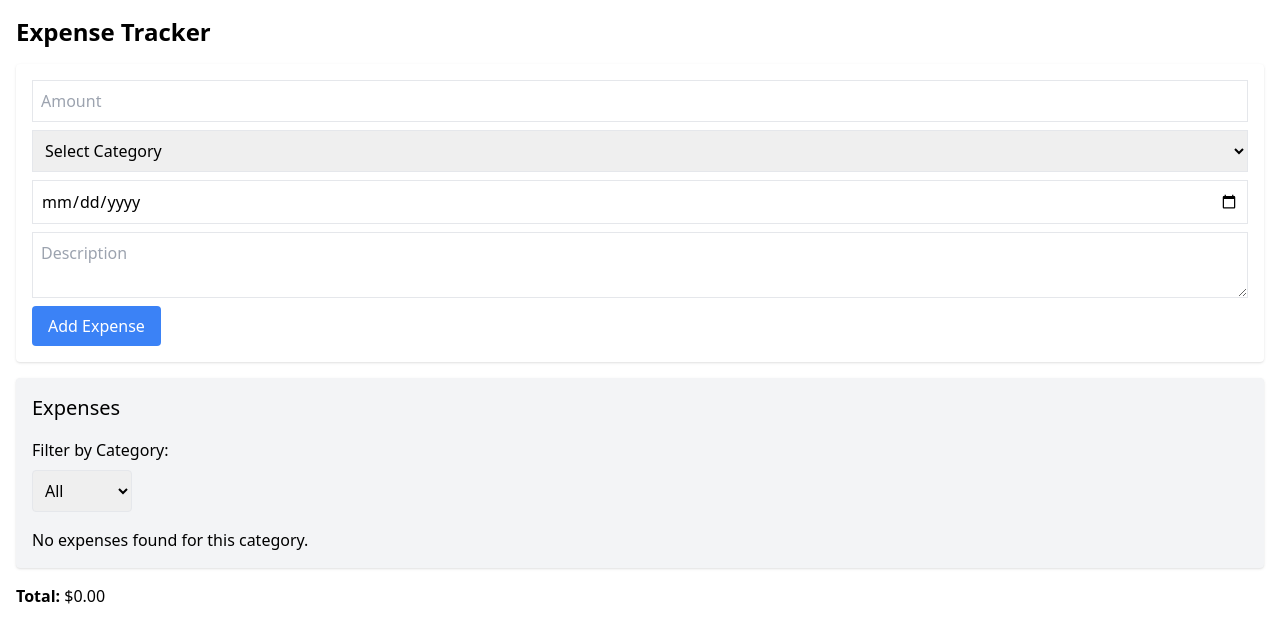
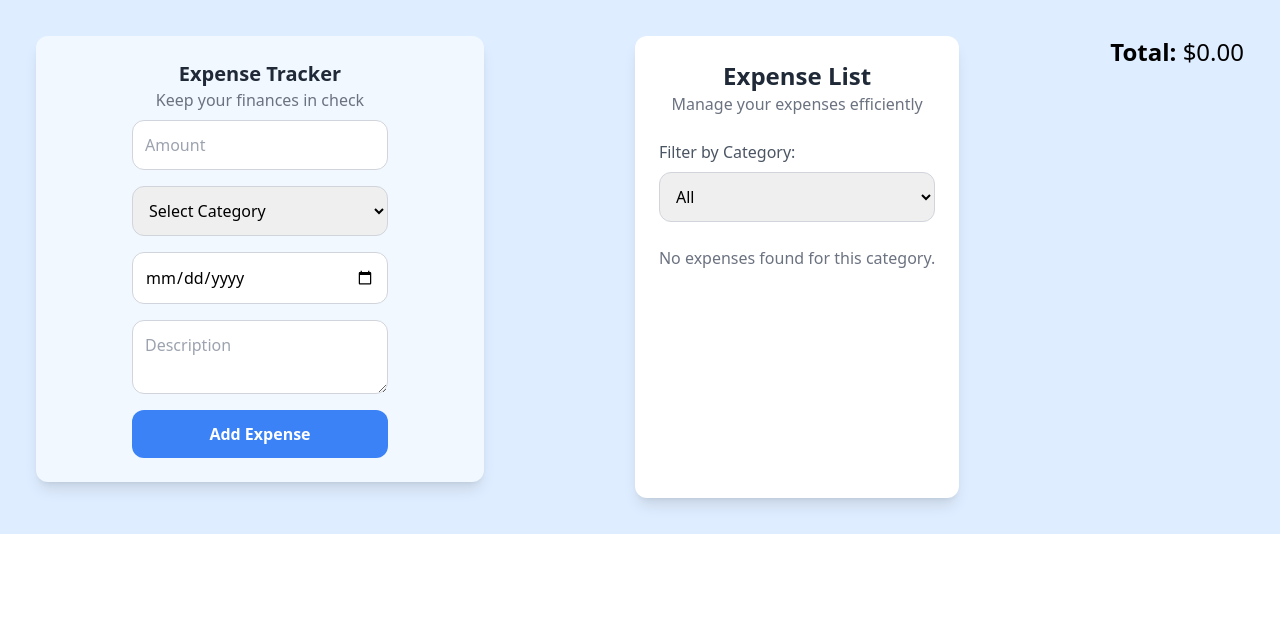
Before and after one commit to uwinezaflorence20/Expense_Tracker, a React (Create React App) app: page / in a window 1280 px wide. Shown: the top 642 px of the page. Built offline with nearby package versions, Linux system fonts and the light colour scheme.

Commit message:
expense form and list

```diff
--- a/public/index.html
+++ b/public/index.html
@@ -24,7 +24,7 @@
       work correctly both with client-side routing and a non-root public URL.
       Learn how to configure a non-root public URL by running `npm run build`.
     -->
-    <title>React App</title>
+    <title>Expense Tracker App</title>
   </head>
   <body>
     <noscript>You need to enable JavaScript to run this app.</noscript>
--- a/src/App.tsx
+++ b/src/App.tsx
@@ -1,20 +1,14 @@
 import React, { useEffect, useState } from 'react';
 import ExpenseForm from './Components/ExpensesForm';
 import ExpenseList from './Components/ExpenseList';
-
-// Define the type for an individual expense
 type Expense = {
   amount: number;
   category: string;
   date: string;
   description: string;
 };
-
-// Database configuration
 const dbName = 'ExpenseTrackerDB';
 const storeName = 'expenses';
-
-// Open the IndexedDB database
 const openDatabase = async (): Promise<IDBDatabase> => {
   return new Promise((resolve, reject) => {
     const request = indexedDB.open(dbName, 1);
@@ -71,8 +65,6 @@ const App: React.FC = () => {
       const db = await openDatabase();
       const transaction = db.transaction(storeName, 'readwrite');
       const store = transaction.objectStore(storeName);
-
-      // Clear the store and add all expenses
       store.clear();
       expenses.forEach(expense => store.add(expense));
     } catch (error) {
@@ -95,11 +87,10 @@ const App: React.FC = () => {
   const total = expenses.reduce((acc, curr) => acc + curr.amount, 0);
 
   return (
-    <div className="container mx-auto p-4">
-      <h1 className="text-2xl font-bold mb-4">Expense Tracker</h1>
+    <div className="container flex mx-auto  p-9 bg-[#deedff]">
       <ExpenseForm addExpense={addExpense} />
       <ExpenseList expenses={expenses} removeExpense={removeExpense} />
-      <div className="mt-4">
+      <div className="text-2xl">
         <strong>Total:</strong> ${total.toFixed(2)}
       </div>
     </div>
--- a/src/Components/ExpenseList.tsx
+++ b/src/Components/ExpenseList.tsx
@@ -14,22 +14,25 @@ interface ExpenseListProps {
 
 const ExpenseList: React.FC<ExpenseListProps> = ({ expenses, removeExpense }) => {
   const [selectedCategory, setSelectedCategory] = useState('All');
-
   const filteredExpenses = selectedCategory === 'All'
     ? expenses
     : expenses.filter(expense => expense.category === selectedCategory);
 
   return (
-    <div className="bg-gray-100 p-4 rounded shadow mt-4">
-      <h2 className="text-xl mb-4">Expenses</h2>
+    <div className="bg-white p-6 rounded-xl shadow-lg max-w-lg mx-auto">
+      <div className="text-center mb-6">
+        <h2 className="text-2xl font-bold text-gray-800">Expense List</h2>
+        <p className="text-gray-500">Manage your expenses efficiently</p>
+      </div>
 
-      <div className="mb-4">
-        <label htmlFor="categoryFilter" className="block mb-2">Filter by Category:</label>
+
+      <div className="mb-6">
+        <label htmlFor="categoryFilter" className="block mb-2 text-gray-600">Filter by Category:</label>
         <select
           id="categoryFilter"
           value={selectedCategory}
           onChange={(e) => setSelectedCategory(e.target.value)}
-          className="p-2 border rounded"
+          className="block w-full p-3 border border-gray-300 rounded-xl focus:ring focus:ring-blue-300"
         >
           <option value="All">All</option>
           <option value="Food">Food</option>
@@ -40,16 +43,26 @@ const ExpenseList: React.FC<ExpenseListProps> = ({ expenses, removeExpense }) =>
         </select>
       </div>
 
+      {/* Scrollable expense list */}
       {filteredExpenses.length === 0 ? (
-        <p>No expenses found for this category.</p>
+        <p className="text-center text-gray-500">No expenses found for this category.</p>
       ) : (
-        <ul>
+        <ul className="space-y-4 max-h-60 overflow-y-scroll">
           {filteredExpenses.map((expense, index) => (
-            <li key={index} className="mb-2">
-              <strong>{expense.category}</strong>: ${expense.amount} on {expense.date} - {expense.description}
+            <li
+              key={index}
+              className="flex justify-between items-center p-4 bg-gray-100 rounded-xl shadow-sm"
+            >
+              <div>
+                <strong className="text-gray-700">{expense.category}</strong>
+                <p className="text-gray-500">
+                  ${expense.amount} on {expense.date}
+                </p>
+                <p className="text-gray-400 text-sm">{expense.description}</p>
+              </div>
               <button
                 onClick={() => removeExpense(index)}
-                className="ml-4 text-red-500"
+                className="ml-4 bg-red-500 text-white px-4 py-2 rounded-full hover:bg-red-600 transition"
               >
                 Delete
               </button>
--- a/src/Components/ExpensesForm.tsx
+++ b/src/Components/ExpensesForm.tsx
@@ -1,6 +1,4 @@
 import React, { useState } from 'react';
-
-// Define the type for an individual expense
 type Expense = {
   amount: number;
   category: string;
@@ -33,18 +31,26 @@ const ExpenseForm: React.FC<Props> = ({ addExpense }) => {
   };
 
   return (
-    <form onSubmit={handleSubmit} className="bg-white p-4 rounded shadow">
+    <div className=' mb-4'>
+    <form
+      onSubmit={handleSubmit}
+      className="bg-[#f2f8ff] rounded-xl  shadow-lg px-24 py-6 max-w-md mx-auto"
+    >
+      <div className="text-center mb-2">
+        <h2 className="text-xl font-bold text-gray-800">Expense Tracker</h2>
+        <p className="text-gray-500">Keep your finances in check</p>
+      </div>
       <input
         type="number"
         placeholder="Amount"
         value={amount}
         onChange={(e) => setAmount(e.target.value)}
-        className="block w-full mb-2 p-2 border"
+        className="block w-full mb-4 p-3 rounded-xl border border-gray-300 focus:ring focus:ring-blue-300"
       />
       <select
         value={category}
         onChange={(e) => setCategory(e.target.value)}
-        className="block w-full mb-2 p-2 border"
+        className="block w-full mb-4 p-3 rounded-xl border border-gray-300 focus:ring focus:ring-blue-300"
       >
         <option value="">Select Category</option>
         <option value="Food">Food</option>
@@ -57,18 +63,22 @@ const ExpenseForm: React.FC<Props> = ({ addExpense }) => {
         type="date"
         value={date}
         onChange={(e) => setDate(e.target.value)}
-        className="block w-full mb-2 p-2 border"
+        className="block w-full mb-4 p-3 rounded-xl border border-gray-300 focus:ring focus:ring-blue-300"
       />
       <textarea
         placeholder="Description"
         value={description}
         onChange={(e) => setDescription(e.target.value)}
-        className="block w-full mb-2 p-2 border"
+        className="block w-full mb-4 p-3 rounded-xl border border-gray-300 focus:ring focus:ring-blue-300"
       />
-      <button type="submit" className="bg-blue-500 text-white py-2 px-4 rounded">
+      <button
+        type="submit"
+        className="w-full bg-blue-500 text-white py-3 rounded-xl font-semibold hover:bg-blue-600 transition"
+      >
         Add Expense
       </button>
     </form>
+    </div>
   );
 };
 
```
